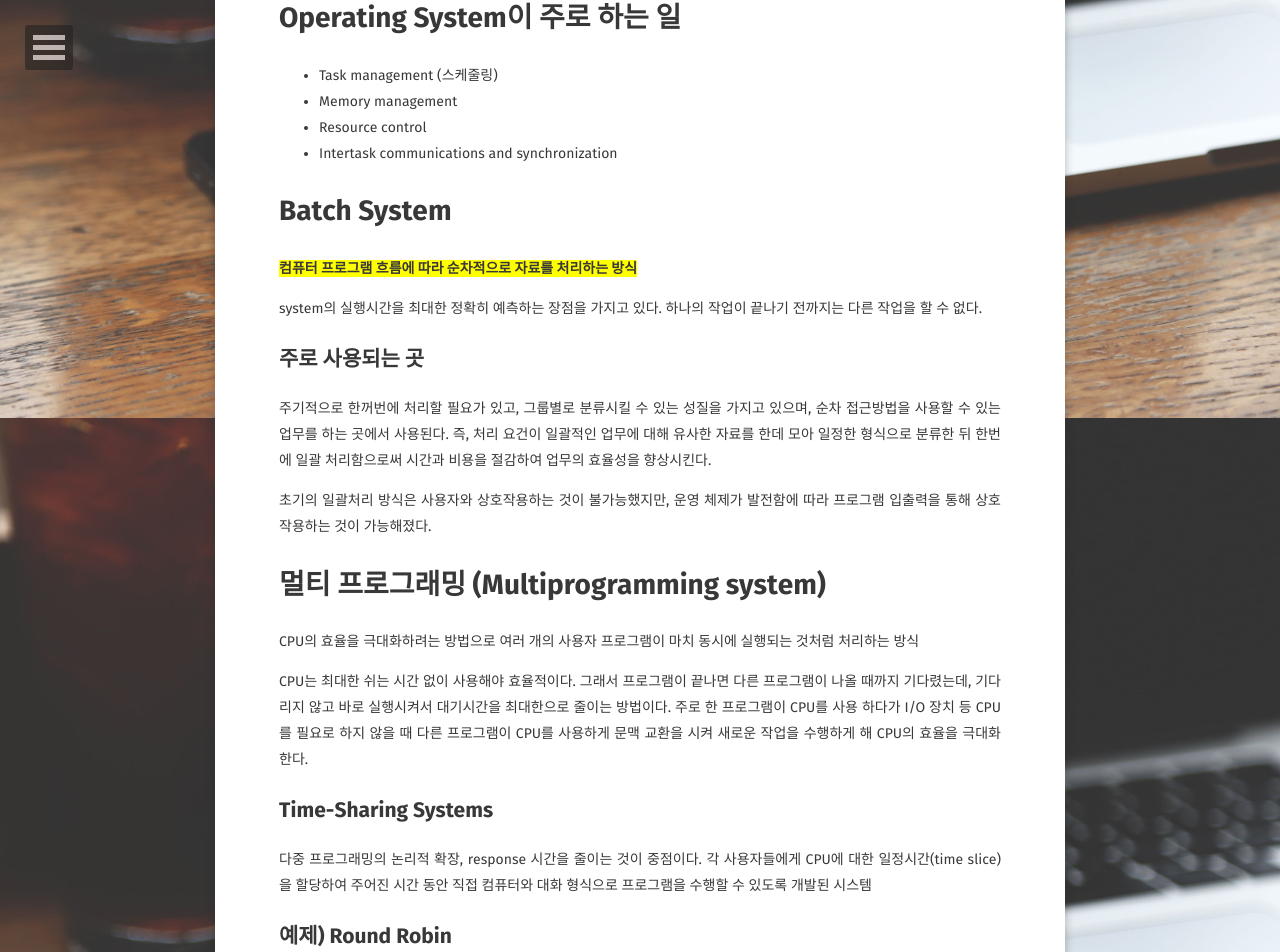
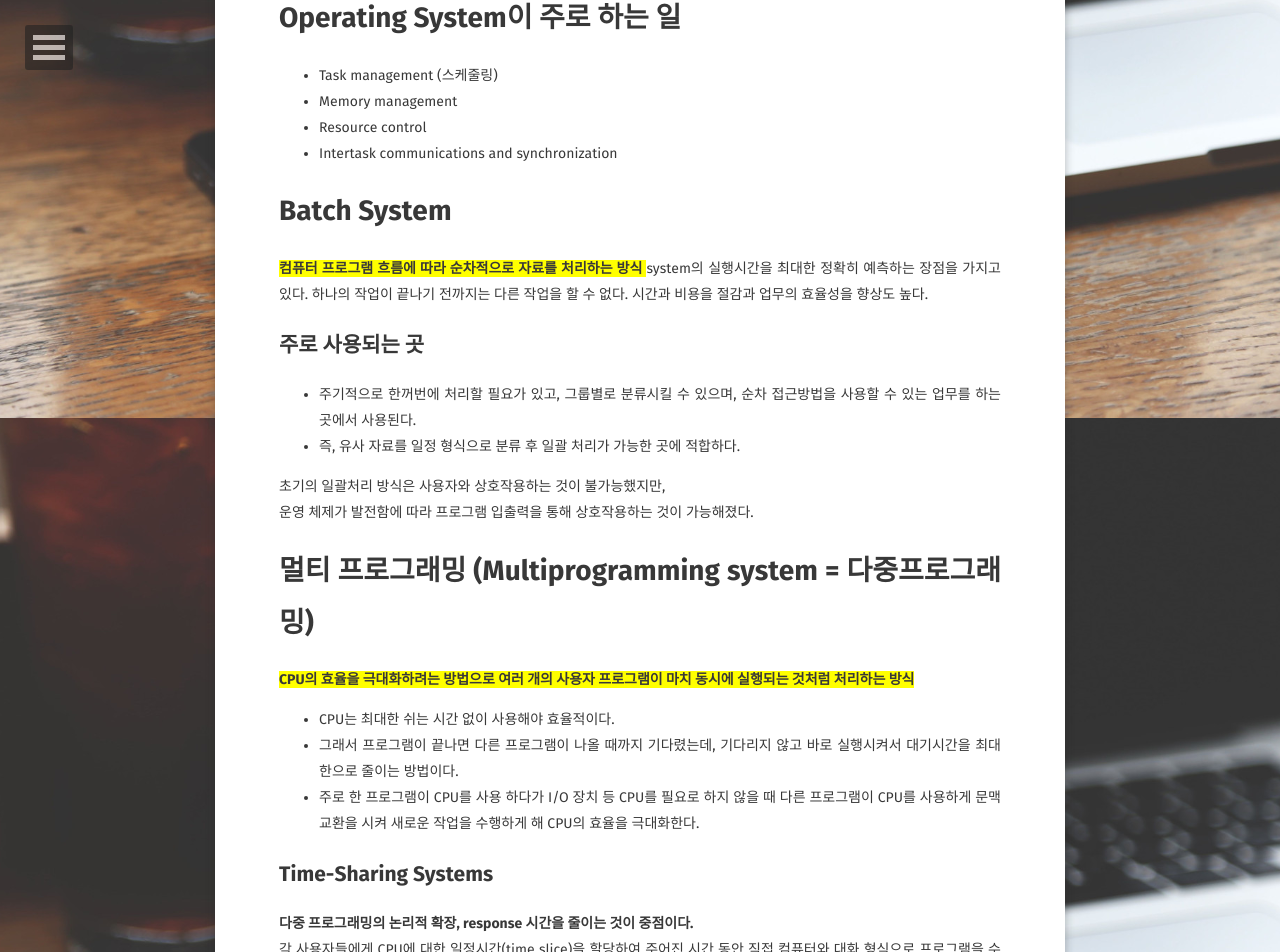
Before and after one commit to JoosJuliet/joosjuliet.github.io, a Jekyll site: the page built from _posts/2018-11-25-os1.md, in a window 1280 px wide and 1400 px high, scrolled down 482 px. Shown: the top 952 px of the window. Built offline with Jekyll 4.4.1, drawn with Linux system fonts in a browser that asks for light colours; some web fonts are replaced; some of the changed text lies outside the part shown.

Commit message:
os1 한번 복기하면서 좀 글 다듬기

```diff
--- a/_posts/2018-11-25-os1.md
+++ b/_posts/2018-11-25-os1.md
@@ -6,64 +6,73 @@
 tags: [ 'computer_science', 'OS', '글또2기' ]
 comments: true
 ---
-
 # Operating System이 주로 하는 일
-
 - Task management (스케줄링)
 - Memory management
 - Resource control
 - Intertask communications and synchronization
 
 
+
+
 # Batch System
 <span style="background-color:yellow"><b>컴퓨터 프로그램 흐름에 따라 순차적으로 자료를 처리하는 방식 </b></span>
+system의 실행시간을 최대한 정확히 예측하는 장점을 가지고 있다. 하나의 작업이 끝나기 전까지는 다른 작업을 할 수 없다.
+시간과 비용을 절감과 업무의 효율성을 향상도 높다.
 
-system의 실행시간을 최대한 정확히 예측하는 장점을 가지고 있다. 하나의 작업이 끝나기 전까지는 다른 작업을 할 수 없다.
 
 ## 주로 사용되는 곳
+- 주기적으로 한꺼번에 처리할 필요가 있고, 그룹별로 분류시킬 수 있으며, 순차 접근방법을 사용할 수 있는 업무를 하는 곳에서 사용된다.
+- 즉, 유사 자료를 일정 형식으로 분류 후 일괄 처리가 가능한 곳에 적합하다.
 
-주기적으로 한꺼번에 처리할 필요가 있고, 그룹별로 분류시킬 수 있는 성질을 가지고 있으며, 순차 접근방법을 사용할 수 있는 업무를 하는 곳에서 사용된다.
-즉, 처리 요건이 일괄적인 업무에 대해 유사한 자료를 한데 모아 일정한 형식으로 분류한 뒤 한번에 일괄 처리함으로써 시간과 비용을 절감하여 업무의 효율성을 향상시킨다.
-
-초기의 일괄처리 방식은 사용자와 상호작용하는 것이 불가능했지만, 운영 체제가 발전함에 따라 프로그램 입출력을 통해 상호작용하는 것이 가능해졌다.
+초기의 일괄처리 방식은 사용자와 상호작용하는 것이 불가능했지만,
+운영 체제가 발전함에 따라 프로그램 입출력을 통해 상호작용하는 것이 가능해졌다.
 
 
-# 멀티 프로그래밍 (Multiprogramming system)
-CPU의 효율을 극대화하려는 방법으로 여러 개의 사용자 프로그램이 마치 동시에 실행되는 것처럼 처리하는 방식
 
-CPU는 최대한 쉬는 시간 없이 사용해야 효율적이다.
-그래서 프로그램이 끝나면 다른 프로그램이 나올 때까지 기다렸는데, 기다리지 않고 바로 실행시켜서 대기시간을 최대한으로 줄이는 방법이다.
-주로 한 프로그램이 CPU를 사용 하다가 I/O 장치 등 CPU를 필요로 하지 않을 때 다른 프로그램이 CPU를 사용하게 문맥 교환을 시켜 새로운 작업을 수행하게 해 CPU의 효율을 극대화한다.
+
+# 멀티 프로그래밍 (Multiprogramming system = 다중프로그래밍)
+<span style="background-color:yellow"><b> CPU의 효율을 극대화하려는 방법으로 여러 개의 사용자 프로그램이 마치 동시에 실행되는 것처럼 처리하는 방식 </b></span>
+
+- CPU는 최대한 쉬는 시간 없이 사용해야 효율적이다.
+- 그래서 프로그램이 끝나면 다른 프로그램이 나올 때까지 기다렸는데, 기다리지 않고 바로 실행시켜서 대기시간을 최대한으로 줄이는 방법이다.
+- 주로 한 프로그램이 CPU를 사용 하다가 I/O 장치 등 CPU를 필요로 하지 않을 때 다른 프로그램이 CPU를 사용하게 문맥 교환을 시켜 새로운 작업을 수행하게 해 CPU의 효율을 극대화한다.
+
 
 ## Time-Sharing Systems
-
-다중 프로그래밍의 논리적 확장, response 시간을 줄이는 것이 중점이다.
+<b>다중 프로그래밍의 논리적 확장, response 시간을 줄이는 것이 중점이다.</b>
 각 사용자들에게 CPU에 대한 일정시간(time slice)을 할당하여 주어진 시간 동안 직접 컴퓨터와 대화 형식으로 프로그램을 수행할 수 있도록 개발된 시스템
 
+
 ## 예제) Round Robin
-각 프로세스에 일정시간을 할당하고, 할당된 시간이 지나면 그 프로세스를 젤 뒤로 보내고, 다음 프로세스에 기회를 준다. 이렇게 돌아가며 기회를 부여하는 운영방식이다.
+각 프로세스에 일정시간을 할당하고, 할당된 시간이 지나면 그 프로세스를 젤 뒤로 보내고, 다음 프로세스에 기회를 준다.
+돌아가며 기회를 부여하는 운영방식이다.
 
 
-## 다중 프로그래밍 시스템의 특징
--  CPU 1개, 주기억 장소 1개에 여러 개 프로그램(multi-job)을 존재시켜 다중작업을 구현시킨다.
-<img alt="success" src = "https://www.dropbox.com/s/f8qroxr75dcddhp/Screenshot%202018-11-25%2023.46.57.png?raw=1"/>
-
+## 멀티 프로그래밍 시스템의 특징
+<img alt="success" src = "/images/2018-11-25-os1/memory_structure.png"/>
+- CPU 1개, 주기억 장소 1개에 여러 개 프로그램(multi-job)을 존재시켜 다중작업을 구현시킨다.
 - 일괄 처리의 반환 시간(turn around time)이 늦으면 CPU의 유휴 시간(idle time)이 길어지므로, 여러 개의 프로그램을 동시에 기억장치에 적재시켜 유휴 시간을 줄인다.
 - 여러 개의 작업을 준비상태에 두고 관리하며, 어느 한 작업을 실행할 작업으로 장치를 선정하기 위해 기억장치 관리기법이나 CPU 스케줄링 기법 필요로 한다.
 - 스케줄링, 교착상태, 병행제어 및 보호 문제 등이 신중히 고려해야한다.
 
 
-# 다중 처리 시스템(Multiprocessing system)
-하나의 시스템에 여러 개의 프로세서(CPU)를 사용하여 다중 작업을 구현하는 것으로 목적은 컴퓨터 시스템의 처리량과 신뢰성을 향상시키는데 있다.
-다중처리 시스템은 여러 개의 프로세서가 공동 기억 장치를 통하여 메모리를 공유하며, 다중 처리기의 단일 운영체제에서 제어가 가능한 시스템
-
-<img alt="success" src = "https://www.dropbox.com/s/5pshculz47nt40r/Screenshot%202018-11-25%2023.51.07.png?raw=1"/>
 
 
-## 다중처리 시스템의 특징
+# 멀티프로세싱 시스템 (Multiprocessing system)(=다중 처리 시스템)
+<span style="background-color:yellow"><b> 여러 개의 프로세서가 공동 기억 장치를 통하여 메모리를 공유하며, 다중 처리기의 단일 운영체제에서 제어가 가능한 시스템 </b></span>
+<img alt="success" src = "/images/2018-11-25-os1/multiprocessing_system.png"/>
+
+하나의 시스템에 여러 개의 프로세서(CPU)를 사용하여 다중 작업을 구현하는 것으로 목적은 컴퓨터 시스템의 처리량과 신뢰성을 향상시키는데 있다.
+
+
+## 멀티프로세싱 시스템의 특징
 - CPU를 여러 개 사용하여 작업 속도와 신뢰성을 높일 수 있다.
+  - TODO: 무슨 신뢰성을 높이는지 찾아봐야한다.
 - 운영 체제는 여러 CPU간의 기억장치 공유를 어떻게 지원할지 그리고 여러 CPU의 사용을 어떻게 스케줄링 할 것인가를 결정해야 한다.
 - 신뢰성과 병행계산, 최적의 연결기법, 같은 자원을 요구하는 CPU간의 경쟁을 제어하는 문제들을 고려해야 한다.
+
+
 
 
 # 실시간 시스템(Real time system)
@@ -74,10 +83,15 @@
 - 처리시간 및 비용 단축된다.
 - 자료가 무작위하게 도착하므로 입/출력 자료의 일시 저장과 대기가 필요하다.
 
+
+
+
 # 분산 처리 시스템(Distributed processing system)
-<span style="background-color:yellow"> <b>하나의 대형 컴퓨터에서 수행하던 기능을 통신망을 통하여 상호간에 교신하고 처리하는 방식으로 자료 처리 시스템들의 상호연결은 컴퓨터 네트워크에 의해 이루어진다. </b></span>
+<span style="background-color:yellow"> <b>하나의 대형 컴퓨터에서 수행하던 기능을 통신망을 통하여 상호간에 교신하고 처리하는 방식의 시스템 </b></span>
 
-<img alt="success" src = "https://www.dropbox.com/s/xubnr5ggmf29y3b/Screenshot%202018-11-25%2023.54.26.png?raw=1"/>
+<img alt="success" src = "/images/2018-11-25-os1/distributed_processing_system.png"/>
+- 자료 처리 시스템들의 상호연결은 컴퓨터 네트워크에 의해 이루어진다.
+
 
 #  분산처리 시스템의 목적
 - 자원 공유
```
